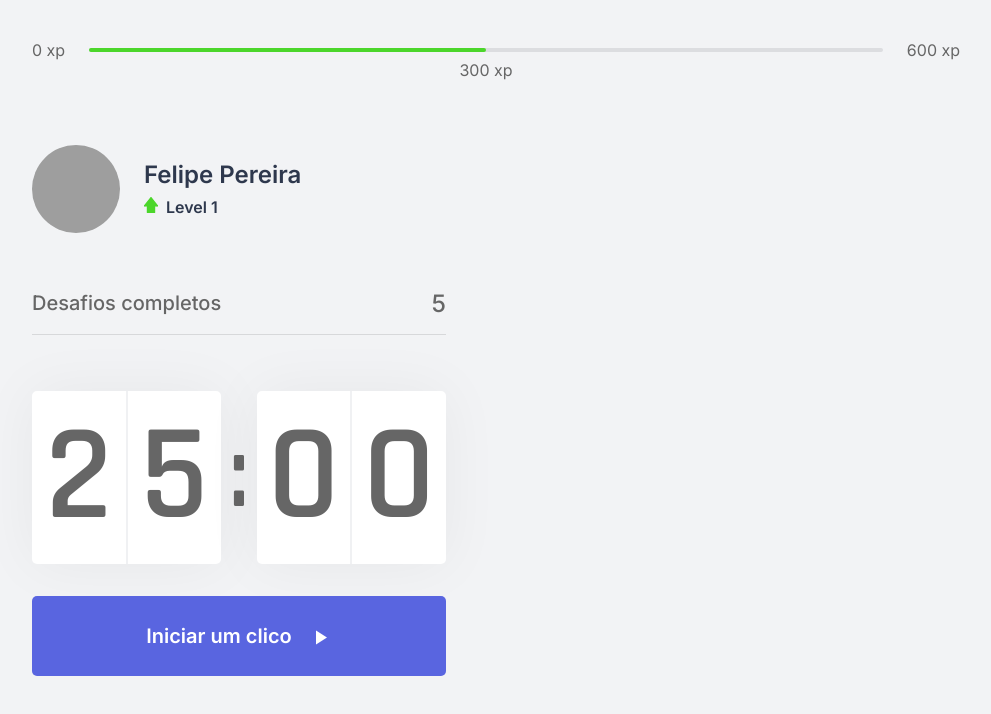
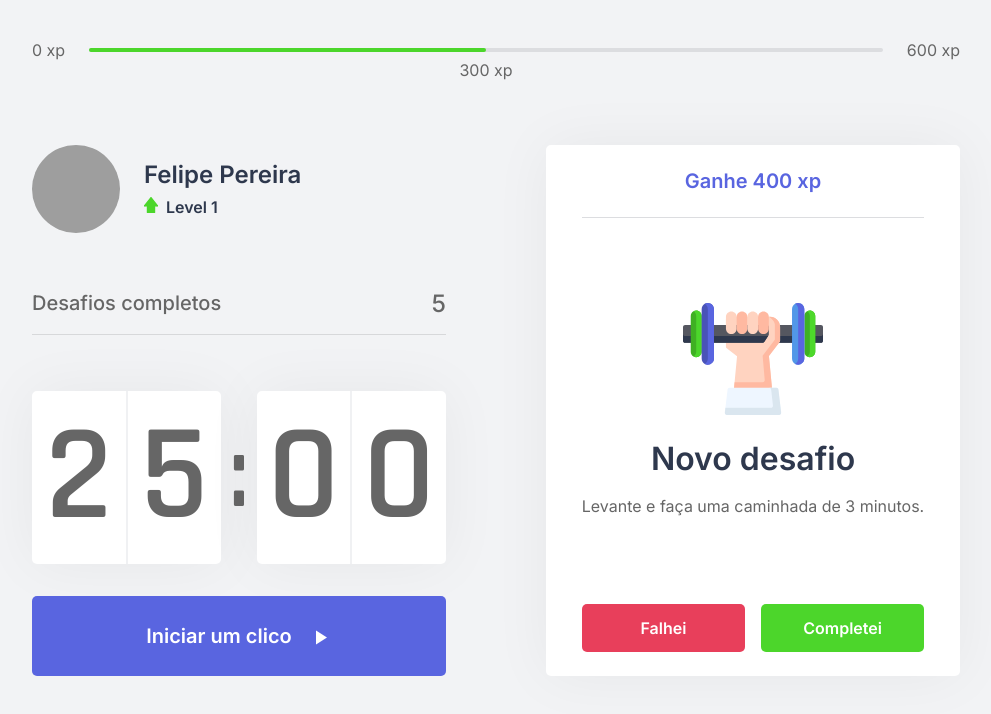
Before and after one commit to felipedev1/moveit, a Next.js app: page / in a window 1280 px wide. Shown: the top 714 px of the page, without its empty margins (144-1135 px from the left). Built offline with nearby package versions, Linux system fonts and the light colour scheme; grey boxes are pictures that could not be loaded.

Commit message:
feat(component): challenge box content & styles

```diff
--- /dev/null
+++ b/src/components/ChallengeBox.tsx
@@ -0,0 +1,50 @@
+import { useState } from 'react'
+import styles from '../styles/components/ChallengeBox.module.css'
+
+export function ChallengeBox() {
+  const [hasActiveChallenge, setHasActiveChallenge] = useState(true)
+
+  return (
+    <div className={styles.challengeBoxContainer}>
+      {hasActiveChallenge ? (
+        <div className={styles.challengeActive}>
+          <header>Ganhe 400 xp</header>
+
+          <main>
+            <img src="icons/body.svg" alt=""/>
+            <strong>Novo desafio</strong>
+            <p>
+              Levante e faça uma caminhada de 3 minutos.
+            </p>
+          </main>
+          <footer>
+            <button
+              type="button"
+              className={styles.challengeFailedButton}
+              onClick={()=>{}}
+            >
+              Falhei
+            </button>
+            <button
+              type="button"
+              className={styles.challengeSucceededButton}
+              onClick={()=>{}}
+            >
+              Completei
+            </button>
+          </footer>
+        </div>
+      ) : (
+        <div className={styles.challengeNotActive}>
+          <strong>
+            Finalize um clico para receber um desafio
+          </strong>
+          <p>
+            <img src="icons/level-up.svg" alt="Level Up"/>
+            Avance de level completando desafios.
+          </p>
+        </div>
+      )}
+    </div>
+  )
+}
--- a/src/pages/index.tsx
+++ b/src/pages/index.tsx
@@ -1,4 +1,5 @@
 import Head from 'next/head'
+import { ChallengeBox } from '../components/ChallengeBox';
 
 import { CompletedChallenges } from "../components/CompletedChallenges";
 import { Countdown } from "../components/Countdown";
@@ -23,7 +24,7 @@
           <Countdown />
         </div>
         <div>
-
+          <ChallengeBox />
         </div>
       </section>
     </div>
--- /dev/null
+++ b/src/styles/components/ChallengeBox.module.css
@@ -0,0 +1,106 @@
+.challengeBoxContainer {
+  height: 100%;
+  background: var(--white);
+  border-radius: 5px;
+  box-shadow: 0 0 60px rgba(0, 0, 0, 0.05);
+  padding: 1.5rem 2rem;
+
+  display: flex;
+  flex-direction: column;
+  align-items: center;
+  justify-content: center;
+  text-align: center;
+}
+
+.challengeNotActive {
+  display: flex;
+  flex-direction: column;
+  align-items: center;
+}
+
+.challengeNotActive strong {
+  font-size: 1.5rem;
+  font-weight: 500;
+  line-height: 1.4;
+}
+
+.challengeNotActive p {
+  display: flex;
+  flex-direction: column;
+  align-items: center;
+  line-height: 1.4;
+  max-width: 70%;
+  margin-top: 3rem;
+}
+
+.challengeNotActive p img {
+  margin-bottom: 1rem;
+}
+
+.challengeActive {
+  height: 100%;
+  display: flex;
+  flex-direction: column;
+}
+
+.challengeActive header {
+  color: var(--blue);
+  font-weight: 600;
+  font-size: 1.25rem;
+  padding: 0 2rem 1.5rem;
+  border-bottom: 1px solid var(--gray-line);
+}
+
+.challengeActive main {
+  flex: 1;
+  display: flex;
+  flex-direction: column;
+  align-items: center;
+  justify-content: center;
+}
+
+.challengeActive main strong {
+  font-size: 2rem;
+  font-weight: 600;
+  color: var(--title);
+  margin: 1.5rem 0 1rem;
+}
+
+
+.challengeActive main p {
+  line-height: 1.5rem;
+}
+
+.challengeActive footer {
+  display: grid;
+  grid-template-columns: 1fr 1fr;
+  gap: 1rem;
+}
+
+.challengeActive footer button {
+  height: 3rem;
+
+  display: flex;
+  align-items: center;
+  justify-content: center;
+
+  border: 0;
+  border-radius: 5px;
+  color: var(--white);
+  font-size: 1rem;
+  font-weight: 600;
+
+  transition: filter 0.2s;
+}
+
+.challengeActive footer button:hover {
+  filter: brightness(0.9);
+}
+
+.challengeActive footer button.challengeFailedButton {
+  background: var(--red);
+}
+
+.challengeActive footer button.challengeSucceededButton {
+  background: var(--green);
+}
```
